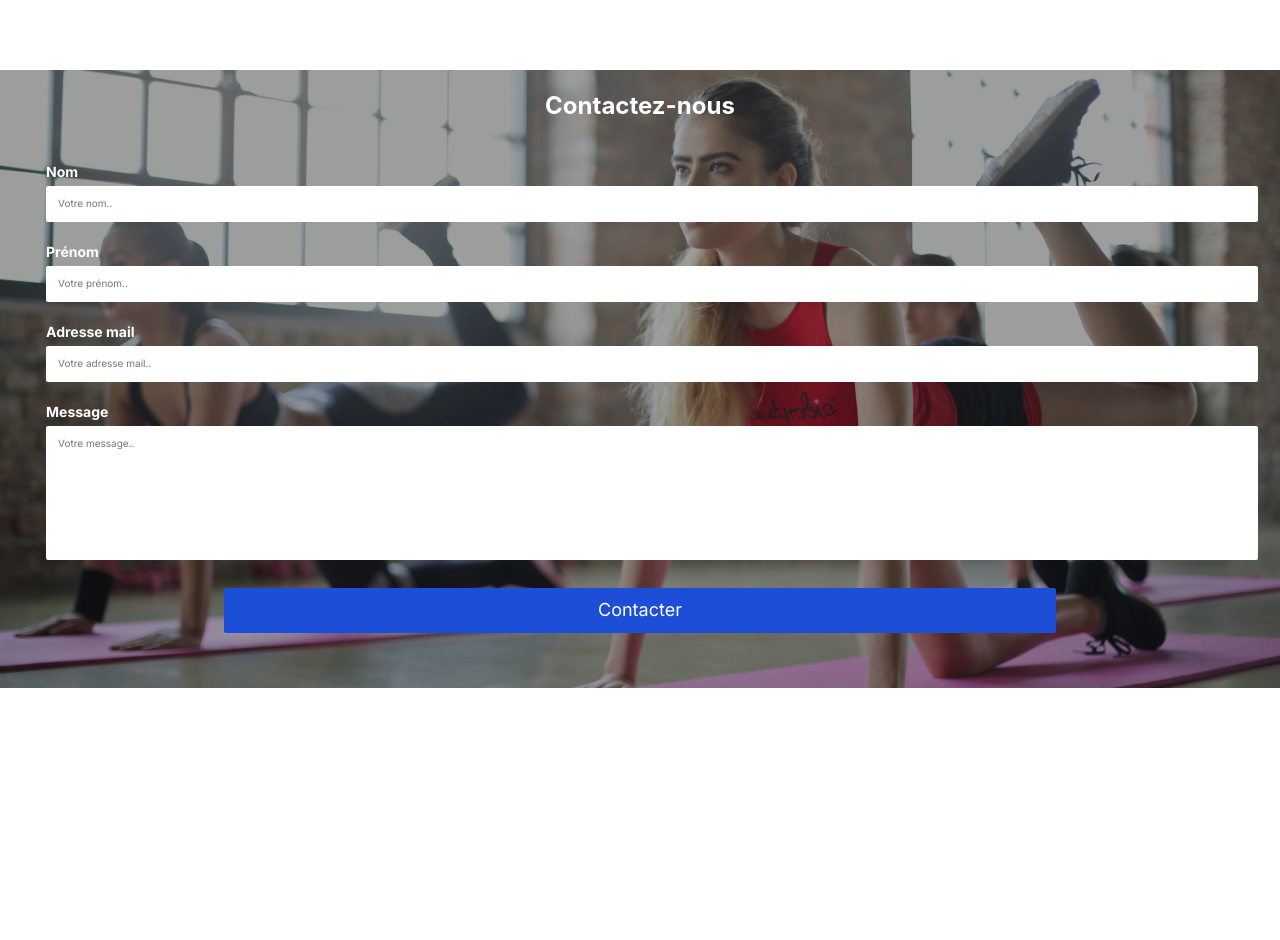
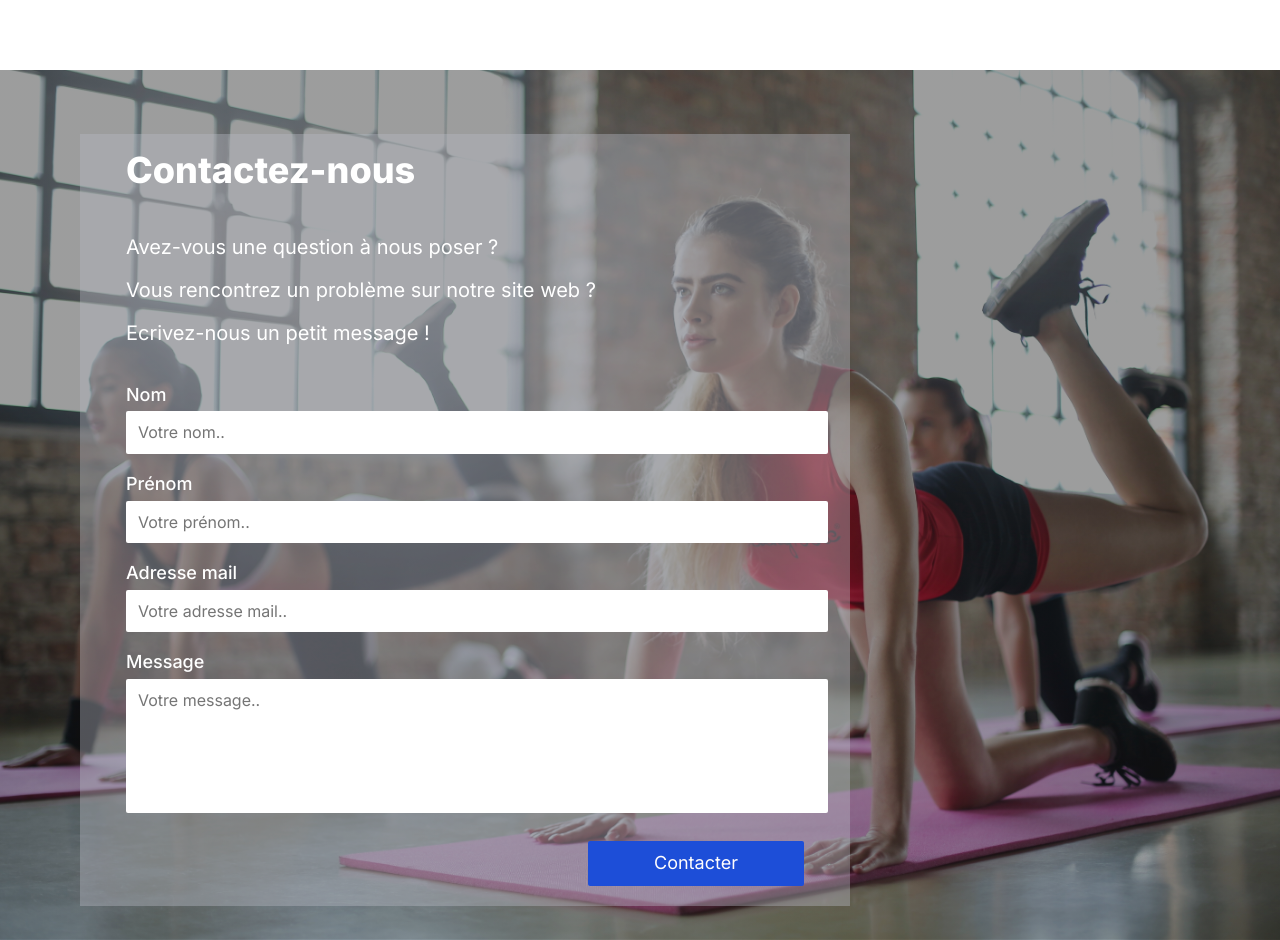
Before and after one commit to MatteoGauthier/fitroad, a Jekyll site: the page built from index.md, in a window 1280 px wide. Shown: the part 1212-2152 px from the top of the page. Built offline with Jekyll 4.4.1, drawn with Linux system fonts in a browser that asks for light colours; before the commit the page ends 1900 px from its top, so only the background shows below that.

Commit message:
Responsive du contact

```diff
--- a/_includes/layouts/contact.html
+++ b/_includes/layouts/contact.html
@@ -1,5 +1,11 @@
 <section class="contact-container">
+    <div class="contact-box">
         <h2 class="contact-title">Contactez-nous</h2>
+        <div class="contact-description">
+            <p>Avez-vous une question à nous poser ?</p>
+            <p>Vous rencontrez un problème sur notre site web ?</p>
+            <p>Ecrivez-nous un petit message !</p>
+        </div>
         <form class="contact-form" action="">
             <label>Nom</label>
             <input type="text" placeholder="Votre nom..">
@@ -14,4 +20,5 @@
                 <input type="submit" value="Contacter">
             </div>
         </form>
+    </div>
 </section>
--- a/_sass/layouts/contact.scss
+++ b/_sass/layouts/contact.scss
@@ -1,4 +1,5 @@
-$font-stack:    'Inter', sans-serif;
+$font-stack: 'Inter', sans-serif;
+
 
 .contact-container {
     width: 100%;
@@ -10,21 +11,56 @@ $font-stack:    'Inter', sans-serif;
     background-size: cover;
     background-repeat: no-repeat;
     background-position: center;
+    padding: 34px 0;
 
-    form {
-        input {
-            color: pink;
-        }
+
+}
+
+.contact-box {
+    margin: 0px;
+    background-color: transparent;
+
+    @media (min-width: 640px) {
+        background-color: rgba($color: #b6b9c2, $alpha: 0.4);
+        margin: 0 10%;
+    }
+
+    @media (min-width: 1024px){
+        margin-left: 80px;
+        width: 770px;
     }
 }
 
+
 .contact-title {
+    text-align: center;
+    padding: 20px 0;
+
+    font-family: $font-stack;
+    font-size: 1.5rem;
+    font-weight: 800;
+
     color: #fff;
-    font: $font-stack;
-    font-size: 1.5rem;
 
-    padding: 20px 0;
-    text-align: center;
+    @media (min-width: 1024px){
+        text-align: left;
+        font-size: 2.25rem;
+        padding-left: 46px;
+    }
+}
+
+.contact-description {
+    display: none;
+
+    font-family: $font-stack;
+    font-size: 1.125rem;
+    font-weight: 400;
+    color: $white;
+
+    padding: 0 46px 20px 46px;
+    @media (min-width: 1024px){
+        display: block;
+    }
 }
 
 .contact-form {
@@ -41,44 +77,60 @@ $font-stack:    'Inter', sans-serif;
         border: none;
         border-radius: 2px;
 
-        background: #FFFFFF;
+        background: $white;
 
         font-family: $font-stack;
-        font-size: .6255rem;
+        font-size: 0.75rem;
+        font-weight: 400;
         color: #d4d4d4;
 
         &:focus {
             background: #ecf8fc;
             color: #000000;
         }
+
+        @media (min-width: 1024px){
+            font-size: 1rem;
+        }
     }
 
     input[type=submit] {
         width: 70%;
         padding: 12px;
-        margin: 5px auto 55px auto;
-        // display: inline-block;
+        margin: 5px auto 20px auto;
 
         border: none;
         border-radius: 2px;
 
-        background: #1D4ED8;
+        background: $bleu;
 
         font-family: $font-stack;
         font-size: 1.125rem;
         color: #FFFDFD;
+        @media (min-width: 1024px){
+            width: 216px;
+        }
     }
 
     label {
         font-family: $font-stack;
         font-size: .875rem;
+        font-weight: 500;
         color: #FFFFFF;
+
+        @media (min-width: 1024px){
+            font-size: 1.125rem;
+
+        }
     }
 
 }
 
 .contact-form-submit {
     text-align: center;
+    @media (min-width: 1024px){
+        text-align: right;
+    }
 }
 
 .contact-message {
```
Lines whose indentation alone changed are shown as unchanged.
